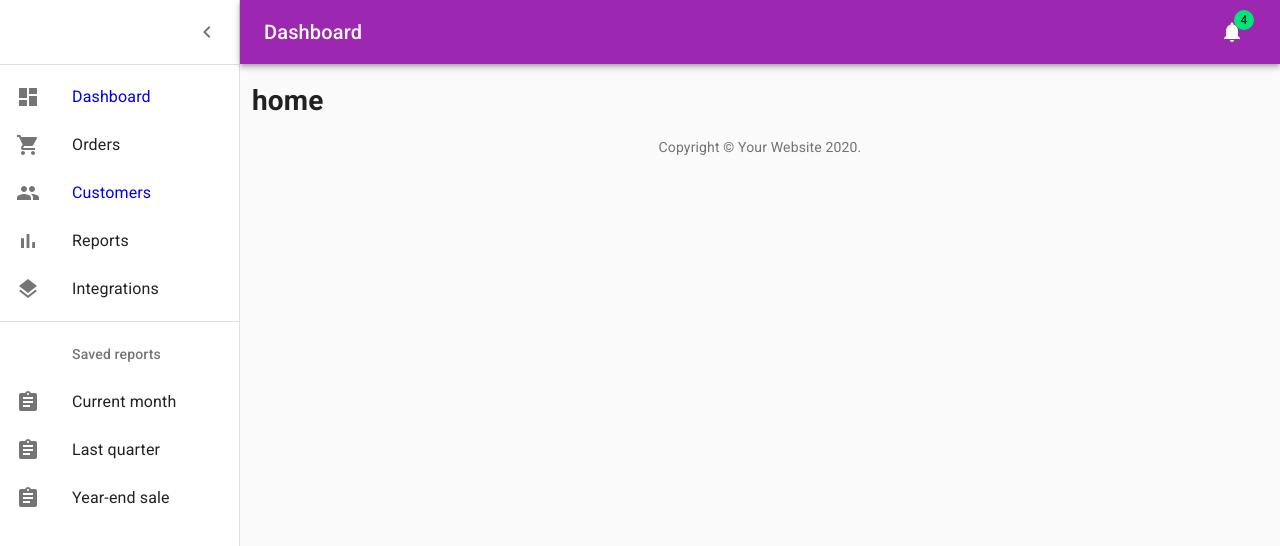
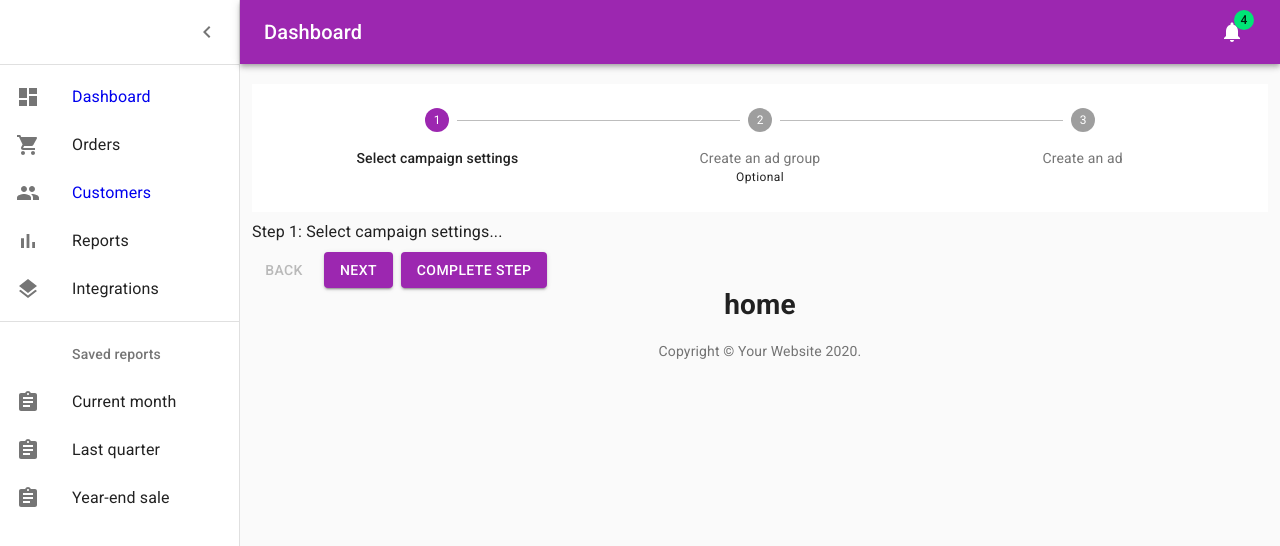
Before and after one commit to metinozkan/E-berberAdmin, a React (Create React App) app: page / in a window 1280 px wide. Shown: the top 546 px of the page. Built offline with nearby package versions, Linux system fonts and the light colour scheme.

Commit message:
started LayoutStepper

```diff
--- /dev/null
+++ b/src/Components/LayoutStepper/index.js
@@ -0,0 +1,228 @@
+import React from "react";
+import { makeStyles } from "@material-ui/core/styles";
+import Stepper from "@material-ui/core/Stepper";
+import Step from "@material-ui/core/Step";
+import StepButton from "@material-ui/core/StepButton";
+import Button from "@material-ui/core/Button";
+import Typography from "@material-ui/core/Typography";
+
+const useStyles = makeStyles((theme) => ({
+  root: {
+    width: "100%",
+  },
+  button: {
+    marginRight: theme.spacing(1),
+  },
+  backButton: {
+    marginRight: theme.spacing(1),
+  },
+  completed: {
+    display: "inline-block",
+  },
+  instructions: {
+    marginTop: theme.spacing(1),
+    marginBottom: theme.spacing(1),
+  },
+}));
+
+function getSteps() {
+  return ["Select campaign settings", "Create an ad group", "Create an ad"];
+}
+
+function getStepContent(step) {
+  switch (step) {
+    case 0:
+      return "Step 1: Select campaign settings...";
+    case 1:
+      return "Step 2: What is an ad group anyways?";
+    case 2:
+      return "Step 3: This is the bit I really care about!";
+    default:
+      return "Unknown step";
+  }
+}
+
+export const LayoutStepper = () => {
+  const classes = useStyles();
+  const [activeStep, setActiveStep] = React.useState(0);
+  const [completed, setCompleted] = React.useState(new Set());
+  const [skipped, setSkipped] = React.useState(new Set());
+  const steps = getSteps();
+
+  const totalSteps = () => {
+    return getSteps().length;
+  };
+
+  const isStepOptional = (step) => {
+    return step === 1;
+  };
+
+  const handleSkip = () => {
+    if (!isStepOptional(activeStep)) {
+      // You probably want to guard against something like this
+      // it should never occur unless someone's actively trying to break something.
+      throw new Error("You can't skip a step that isn't optional.");
+    }
+
+    setActiveStep((prevActiveStep) => prevActiveStep + 1);
+    setSkipped((prevSkipped) => {
+      const newSkipped = new Set(prevSkipped.values());
+      newSkipped.add(activeStep);
+      return newSkipped;
+    });
+  };
+
+  const skippedSteps = () => {
+    return skipped.size;
+  };
+
+  const completedSteps = () => {
+    return completed.size;
+  };
+
+  const allStepsCompleted = () => {
+    return completedSteps() === totalSteps() - skippedSteps();
+  };
+
+  const isLastStep = () => {
+    return activeStep === totalSteps() - 1;
+  };
+
+  const handleNext = () => {
+    const newActiveStep =
+      isLastStep() && !allStepsCompleted()
+        ? // It's the last step, but not all steps have been completed
+          // find the first step that has been completed
+          steps.findIndex((step, i) => !completed.has(i))
+        : activeStep + 1;
+
+    setActiveStep(newActiveStep);
+  };
+
+  const handleBack = () => {
+    setActiveStep((prevActiveStep) => prevActiveStep - 1);
+  };
+
+  const handleStep = (step) => () => {
+    setActiveStep(step);
+  };
+
+  const handleComplete = () => {
+    const newCompleted = new Set(completed);
+    newCompleted.add(activeStep);
+    setCompleted(newCompleted);
+
+    /**
+     * Sigh... it would be much nicer to replace the following if conditional with
+     * `if (!this.allStepsComplete())` however state is not set when we do this,
+     * thus we have to resort to not being very DRY.
+     */
+    if (completed.size !== totalSteps() - skippedSteps()) {
+      handleNext();
+    }
+  };
+
+  const handleReset = () => {
+    setActiveStep(0);
+    setCompleted(new Set());
+    setSkipped(new Set());
+  };
+
+  const isStepSkipped = (step) => {
+    return skipped.has(step);
+  };
+
+  function isStepComplete(step) {
+    return completed.has(step);
+  }
+
+  return (
+    <div className={classes.root}>
+      <Stepper alternativeLabel nonLinear activeStep={activeStep}>
+        {steps.map((label, index) => {
+          const stepProps = {};
+          const buttonProps = {};
+          if (isStepOptional(index)) {
+            buttonProps.optional = (
+              <Typography variant="caption">Optional</Typography>
+            );
+          }
+          if (isStepSkipped(index)) {
+            stepProps.completed = false;
+          }
+          return (
+            <Step key={label} {...stepProps}>
+              <StepButton
+                onClick={handleStep(index)}
+                completed={isStepComplete(index)}
+                {...buttonProps}
+              >
+                {label}
+              </StepButton>
+            </Step>
+          );
+        })}
+      </Stepper>
+      <div>
+        {allStepsCompleted() ? (
+          <div>
+            <Typography className={classes.instructions}>
+              All steps completed - you&apos;re finished
+            </Typography>
+            <Button onClick={handleReset}>Reset</Button>
+          </div>
+        ) : (
+          <div>
+            <Typography className={classes.instructions}>
+              {getStepContent(activeStep)}
+            </Typography>
+            <div>
+              <Button
+                disabled={activeStep === 0}
+                onClick={handleBack}
+                className={classes.button}
+              >
+                Back
+              </Button>
+              <Button
+                variant="contained"
+                color="primary"
+                onClick={handleNext}
+                className={classes.button}
+              >
+                Next
+              </Button>
+              {isStepOptional(activeStep) && !completed.has(activeStep) && (
+                <Button
+                  variant="contained"
+                  color="primary"
+                  onClick={handleSkip}
+                  className={classes.button}
+                >
+                  Skip
+                </Button>
+              )}
+
+              {activeStep !== steps.length &&
+                (completed.has(activeStep) ? (
+                  <Typography variant="caption" className={classes.completed}>
+                    Step {activeStep + 1} already completed
+                  </Typography>
+                ) : (
+                  <Button
+                    variant="contained"
+                    color="primary"
+                    onClick={handleComplete}
+                  >
+                    {completedSteps() === totalSteps() - 1
+                      ? "Finish"
+                      : "Complete Step"}
+                  </Button>
+                ))}
+            </div>
+          </div>
+        )}
+      </div>
+    </div>
+  );
+};
--- a/src/_layouts/default/DefaultLayout.js
+++ b/src/_layouts/default/DefaultLayout.js
@@ -181,7 +181,13 @@ const DefaultLayout = (props) => {
       <main className={classes.content}>
         <div className={classes.appBarSpacer} />
         <Container maxWidth="lg" className={classes.container}>
-          <Grid container spacing={3}>
+          <Grid
+            container
+            spacing={3}
+            direction="column"
+            justify="center"
+            alignItems="center"
+          >
             {props.children}
           </Grid>
           <Box pt={4}>
--- a/src/routes/Route.js
+++ b/src/routes/Route.js
@@ -4,6 +4,7 @@ import { Route, Redirect } from "react-router-dom";
 
 import DefaultLayout from "../_layouts/default/DefaultLayout";
 import AuthLayout from "../_layouts/auth/AuthLayout";
+import { LayoutStepper } from "../Components/LayoutStepper";
 
 export default function RouteWrapper({
   component: Component,
@@ -38,6 +39,7 @@ export default function RouteWrapper({
       {...rest}
       render={(props) => (
         <Layout>
+          <LayoutStepper></LayoutStepper>
           <Component {...props} />
         </Layout>
       )}
```
